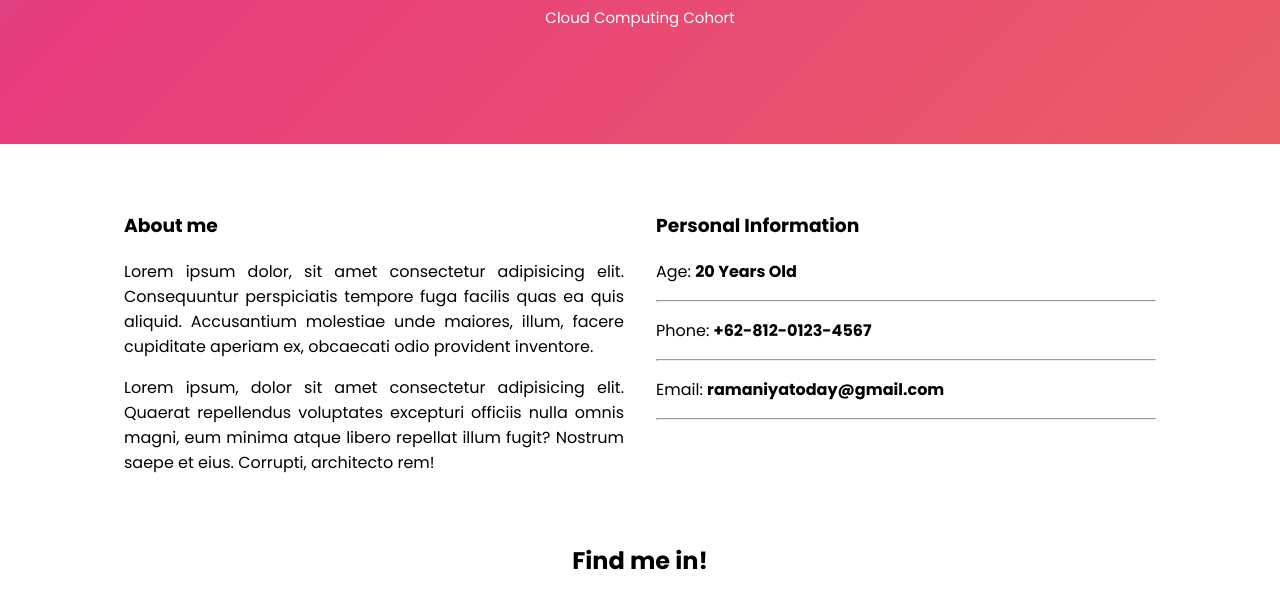
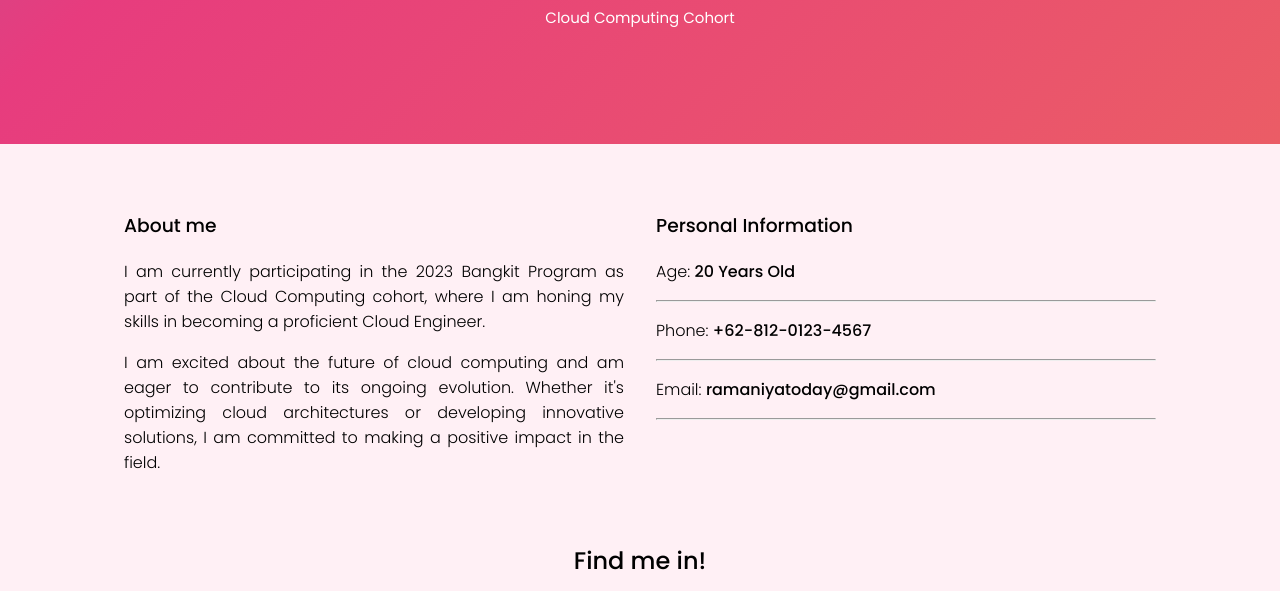
Before and after one commit to RaihanJL/Portofolio--Tasya, a plain HTML site: page index.html in a window 1280 px wide. Shown: the part 385-976 px from the top of the page. Drawn offline with Linux system fonts and the light colour scheme; a script that the page names is missing.

Commit message:
third commit

```diff
--- a/index.html
+++ b/index.html
@@ -4,7 +4,7 @@
     <meta charset="UTF-8" />
     <meta name="viewport" content="width=device-width, initial-scale=1.0" />
     <title>Website Portofolio</title>
-
+    <link rel="icon" type="image/x-icon" href="assets/2720550.png" />
     <!-- External Style Sheet -->
     <link rel="stylesheet" href="style.css" />
     <link
@@ -16,7 +16,7 @@
     <link rel="preconnect" href="https://fonts.googleapis.com" />
     <link rel="preconnect" href="https://fonts.gstatic.com" crossorigin />
     <link
-      href="https://fonts.googleapis.com/css2?family=Poppins:wght@100;400;700&display=swap"
+      href="https://fonts.googleapis.com/css2?family=Poppins:wght@300;400;500;700&display=swap"
       rel="stylesheet"
     />
   </head>
@@ -42,30 +42,27 @@
           <h3>About me</h3>
           <div class="story-word">
             <p>
-              Lorem ipsum dolor, sit amet consectetur adipisicing elit.
-              Consequuntur perspiciatis tempore fuga facilis quas ea quis
-              aliquid. Accusantium molestiae unde maiores, illum, facere
-              cupiditate aperiam ex, obcaecati odio provident inventore.
+              I am currently participating in the 2023 Bangkit Program as part
+              of the Cloud Computing cohort, where I am honing my skills in
+              becoming a proficient Cloud Engineer.
             </p>
             <p>
-              Lorem ipsum, dolor sit amet consectetur adipisicing elit. Quaerat
-              repellendus voluptates excepturi officiis nulla omnis magni, eum
-              minima atque libero repellat illum fugit? Nostrum saepe et eius.
-              Corrupti, architecto rem!
+              I am excited about the future of cloud computing and am eager to
+              contribute to its ongoing evolution. Whether it's optimizing cloud
+              architectures or developing innovative solutions, I am committed
+              to making a positive impact in the field.
             </p>
           </div>
         </div>
         <div class="personal-content">
           <h3>Personal Information</h3>
-          <p>Age: <span style="font-weight: bolder"> 20 Years Old</span></p>
+          <p>Age: <span style="font-weight: 500"> 20 Years Old</span></p>
           <hr />
-          <p>
-            Phone: <span style="font-weight: bolder">+62-812-0123-4567</span>
-          </p>
+          <p>Phone: <span style="font-weight: 500">+62-812-0123-4567</span></p>
           <hr />
           <p>
             Email:
-            <span style="font-weight: bolder">ramaniyatoday@gmail.com</span>
+            <span style="font-weight: 500">ramaniyatoday@gmail.com</span>
           </p>
           <hr />
         </div>
@@ -75,17 +72,17 @@
       <div class="footer-content">
         <h2>Find me in!</h2>
         <div class="icon">
-          <a href="" style="color: black"
+          <a href="https://github.com/tasyaramaniya" style="color: black"
             ><i id="icons1" class="fa fa-github" style="font-size: 48px"></i
           ></a>
-          <a href=""
+          <a href="https://www.linkedin.com/in/raihan-laban-00334514b/"
             ><i
               id="icons2"
               class="fa fa-linkedin-square"
               style="font-size: 48px; color: #0072b1"
             ></i
           ></a>
-          <a href
+          <a href="https://twitter.com/moonmintz"
             ><i
               id="icons3"
               class="fa fa-twitter"
--- a/style.css
+++ b/style.css
@@ -10,6 +10,7 @@ body {
   font-family: "Poppins", sans-serif;
   margin: 0;
   padding: 0;
+  background-color: #fff0f5;
 }
 
 nav {
@@ -23,7 +24,7 @@ nav {
 nav a {
   color: black;
   font-size: 18px;
-  font-weight: 400;
+  font-weight: 500;
   text-decoration: none;
 }
 .jumbotron {
@@ -52,9 +53,16 @@ nav a {
 .story-content {
   padding-right: 1rem;
 }
+.story-content h3 {
+  font-weight: 500;
+}
+.personal-content h3 {
+  font-weight: 500;
+}
 .personal-content {
   padding-left: 1rem;
 }
+
 .main-content {
   margin-top: 3rem;
   align-items: start;
@@ -67,8 +75,12 @@ nav a {
   width: 500px;
   text-align: justify;
 }
+.story-word p {
+  font-weight: 300;
+}
 .personal-content p {
   width: 500px;
+  font-weight: 300;
 }
 .footer-content {
   display: flex;
@@ -76,6 +88,12 @@ nav a {
   justify-content: center;
   align-items: center;
   margin-bottom: 2rem;
+}
+.footer-content h2 {
+  font-weight: 500;
+}
+.icon {
+  animation: fadeIn 3s;
 }
 #icons1 {
   margin-right: 12rem;
@@ -134,4 +152,10 @@ nav a {
   #icons3 {
     margin-left: 5rem;
   }
+  .story-content h3 {
+    text-align: center;
+  }
+  .personal-content h3 {
+    text-align: center;
+  }
 }
```
Also changed, not shown: assets/2720550.png (added).
